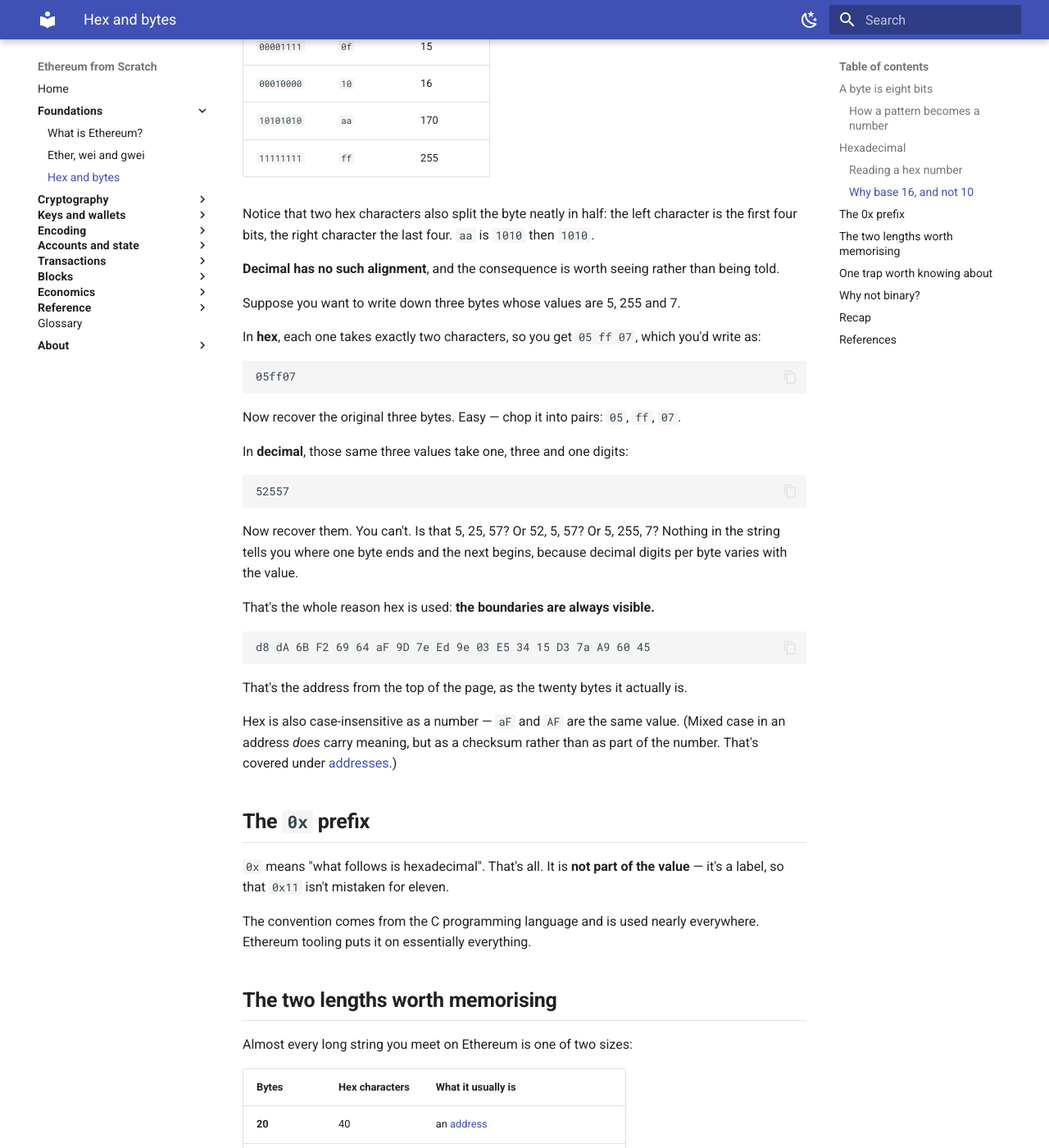
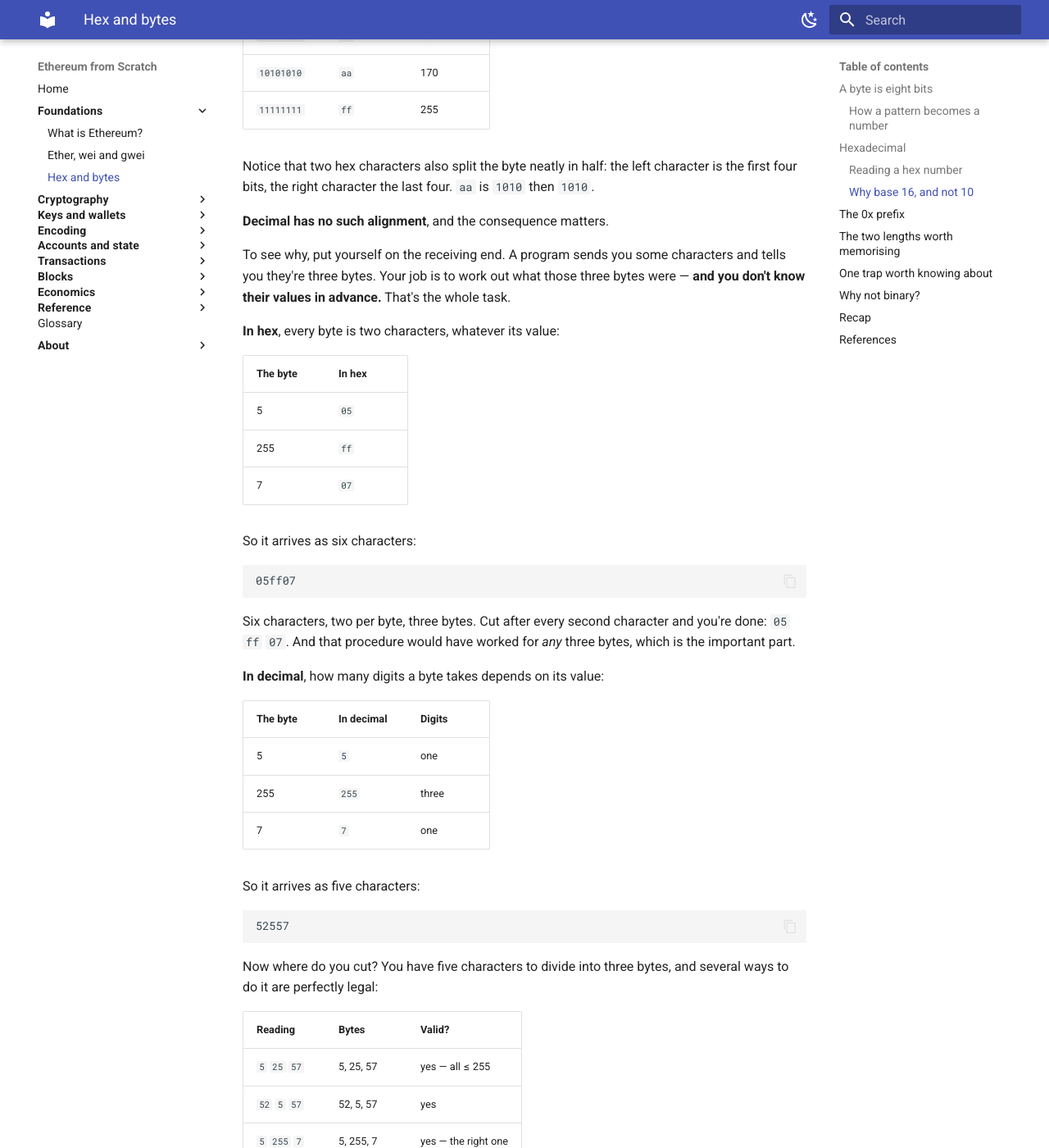
Before and after one commit to davide-stocco/ethereum-from-scratch, an MkDocs documentation site: the page built from docs/foundations/hex-and-bytes.md, in a window 1280 px wide and 1400 px high, scrolled down 3758 px. Shown: the whole window at 82% size. Built offline with MkDocs 1.6.1 and Material for MkDocs 9.7.7, drawn with Linux system fonts in a browser that asks for light colours; some of the changed text lies outside the part shown.

Commit message:
Cut the float box; make the decimal-alignment point land
Two corrections from Davide, both right.

The float box claimed the converter's precision problem was "the one
from the last page". It wasn't. The ether page argues about decimal
FRACTIONS rounding; the converter's issue is large INTEGERS exceeding
the exactly-representable range. Related limitations of the same type,
but different failures — and the box oversold the link to carry a
point it couldn't. Removed. BigInt is still the right choice and the
code comment still says why.

The decimal-alignment example was self-defeating: it named the three
byte values and then asked the reader to recover them. Rewritten from
the receiving end — a program hands you characters and you must work
out the bytes WITHOUT knowing them in advance, which is the actual
task. Hex: six characters, cut every two, done, and the procedure
works for any three bytes. Decimal: five characters with four legal
readings, tabulated, none distinguishable, because knowing the digit
counts would require already knowing the values.

Verified all four readings concatenate to 52557 with every byte in
range.

````diff
--- a/docs/foundations/hex-and-bytes.md
+++ b/docs/foundations/hex-and-bytes.md
@@ -145,40 +145,6 @@ That's all there is to it. Nothing about hex is conceptually different from deci
     - **`10101010`** in binary. Note it comes out as `aa` — each hex character
       is exactly four bits.
 
-??? note "The converter above nearly had a bug, and it's the one from the last page"
-
-    [The previous page](ether.md) argued that Ethereum counts in whole numbers
-    because decimal fractions round differently on different machines, and
-    rounding would break consensus. That argument has teeth, and it bit this
-    tool.
-
-    The obvious way to write a converter is with JavaScript's ordinary number
-    type. But that type is a 64-bit float, and it holds integers **exactly**
-    only up to 2<sup>53</sup> − 1, which is about 9 quadrillion. An address is
-    160 bits — roughly 10<sup>33</sup> times larger than that limit.
-
-    Past the limit, a float can't represent every integer any more, so it
-    silently snaps to the nearest value it *can* represent. Feed the address
-    from earlier through one and you get this back:
-
-    ```
-    correct:  d8da6bf26964af9d7eed9e03e53415d37aa96045
-    float:    d8da6bf26964b000000000000000000000000000
-    ```
-
-    Twenty-five of the forty characters replaced by zeros. **No error, no
-    warning** — just a wrong answer delivered with total confidence, which is
-    the worst kind.
-
-    The converter uses JavaScript's arbitrary-precision integer type instead,
-    which has no such limit. Hence the invitation above to paste in a real
-    address: it's a demonstration that the tool handles something a naive one
-    would quietly mangle.
-
-    Which is the whole reason Ethereum never stores a fraction. Not
-    fastidiousness — this failure, happening on thousands of machines at once,
-    with balances instead of addresses.
-
 ### Why base 16, and not 10
 
 Because of one tidy coincidence: **one byte is exactly two hex characters.**
@@ -195,27 +161,52 @@ A byte holds 256 values. Two hex characters give 16 × 16 = 256 possibilities. T
 
 Notice that two hex characters also split the byte neatly in half: the left character is the first four bits, the right character the last four. `aa` is `1010` then `1010`.
 
-**Decimal has no such alignment**, and the consequence is worth seeing rather than being told.
+**Decimal has no such alignment**, and the consequence matters.
 
-Suppose you want to write down three bytes whose values are 5, 255 and 7.
+To see why, put yourself on the receiving end. A program sends you some characters and tells you they're three bytes. Your job is to work out what those three bytes were — **and you don't know their values in advance.** That's the whole task.
 
-In **hex**, each one takes exactly two characters, so you get `05 ff 07`, which you'd write as:
+**In hex**, every byte is two characters, whatever its value:
+
+| The byte | In hex |
+| --- | --- |
+| 5 | `05` |
+| 255 | `ff` |
+| 7 | `07` |
+
+So it arrives as six characters:
 
 ```
 05ff07
 ```
 
-Now recover the original three bytes. Easy — chop it into pairs: `05`, `ff`, `07`.
+Six characters, two per byte, three bytes. Cut after every second character and you're done: `05` `ff` `07`. And that procedure would have worked for *any* three bytes, which is the important part.
 
-In **decimal**, those same three values take one, three and one digits:
+**In decimal**, how many digits a byte takes depends on its value:
+
+| The byte | In decimal | Digits |
+| --- | --- | --- |
+| 5 | `5` | one |
+| 255 | `255` | three |
+| 7 | `7` | one |
+
+So it arrives as five characters:
 
 ```
 52557
 ```
 
-Now recover them. You can't. Is that 5, 25, 57? Or 52, 5, 57? Or 5, 255, 7? Nothing in the string tells you where one byte ends and the next begins, because decimal digits per byte varies with the value.
+Now where do you cut? You have five characters to divide into three bytes, and several ways to do it are perfectly legal:
 
-That's the whole reason hex is used: **the boundaries are always visible.**
+| Reading | Bytes | Valid? |
+| --- | --- | --- |
+| `5` `25` `57` | 5, 25, 57 | yes — all ≤ 255 |
+| `52` `5` `57` | 52, 5, 57 | yes |
+| `5` `255` `7` | 5, 255, 7 | yes — the right one |
+| `52` `55` `7` | 52, 55, 7 | yes |
+
+Four readings, all legitimate, and **nothing in the string tells you which was meant.** To know that each byte took one, three and one digits, you'd have to already know the values — which is precisely what you were trying to find out.
+
+That's the alignment hex has and decimal hasn't. In hex the boundaries are implied by position, because every byte is the same width. In decimal they aren't implied at all, so they'd have to be sent separately — and at that point you've invented a worse version of hex.
 
 ```
 d8 dA 6B F2 69 64 aF 9D 7e Ed 9e 03 E5 34 15 D3 7a A9 60 45
````
